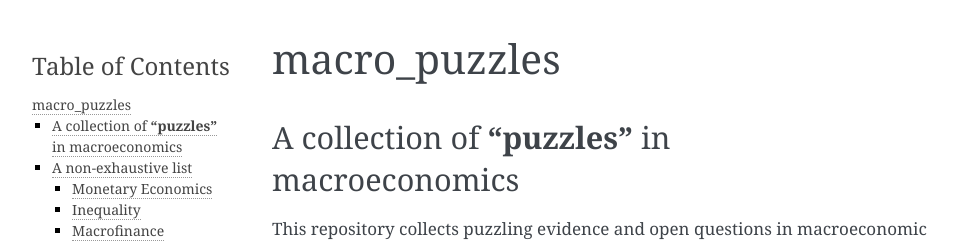
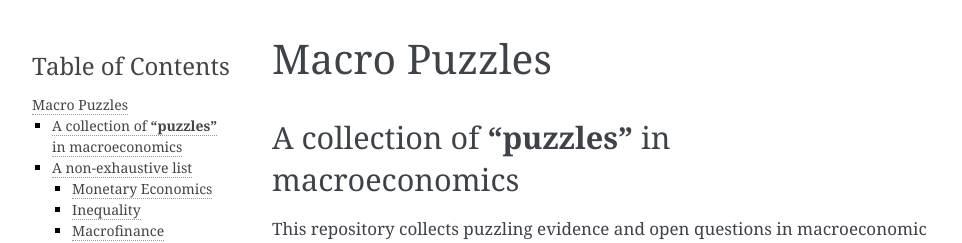
Before and after one commit to gboehl/macro_puzzles, a Sphinx documentation site: the page built from docs/index.rst, in a window 1280 px wide and 900 px high. Shown: the top 243 px of the window, without its empty margins (148-1110 px from the left). Built offline with Sphinx 7.4.7, drawn with Linux system fonts in a browser that asks for light colours; some of the changed text lies outside the part shown.

Commit message:
capital letters

```diff
--- a/README.rst
+++ b/README.rst
@@ -1,5 +1,5 @@
 
-macro_puzzles
+Macro Puzzles
 =============
 
 A collection of **"puzzles"** in macroeconomics
--- a/docs/conf.py
+++ b/docs/conf.py
@@ -17,7 +17,7 @@ sys.path.insert(0, os.path.abspath('..'))
 
 # -- Project information -----------------------------------------------------
 
-project = 'macro_puzzles'
+project = 'Macro Puzzles'
 copyright = '2019, Gregor Boehl'
 author = 'Gregor Boehl'
 
```
